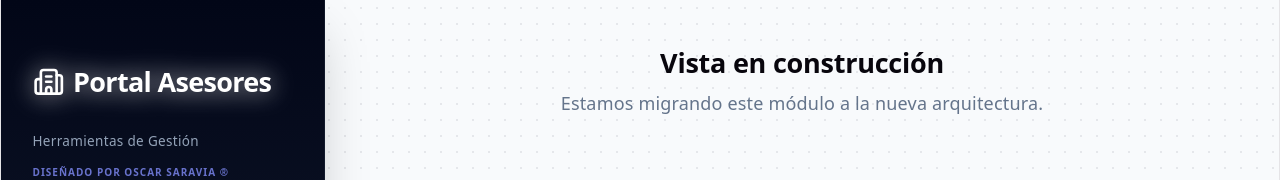
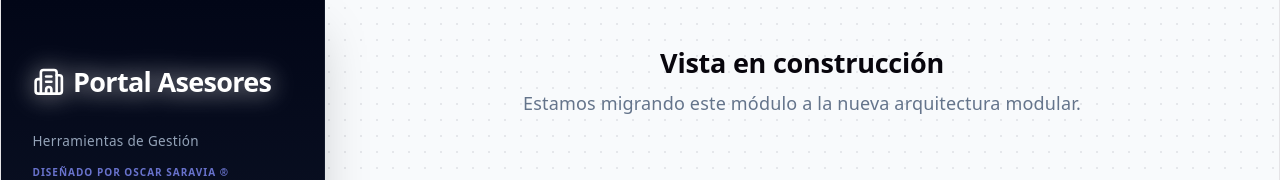
Before and after one commit to huguitoadm-OHSL/portal-celina, a React (Vite) app: page / in a window 1280 px wide. Both pictures are taken after a click on the button "Proyección Semanal". Shown: the top 180 px of the page. Built offline with nearby package versions, Linux system fonts and the light colour scheme.

Commit message:
Update App.jsx

```diff
--- a/src/App.jsx
+++ b/src/App.jsx
@@ -2,16 +2,18 @@ import React, { useState, useEffect } from 'react';
 import { Sidebar } from './components/layout/Sidebar';
 import { MobileHeader } from './components/layout/MobileHeader';
 
-// 1. Descomenta el Dashboard
+// Vistas que ya hemos migrado a la nueva arquitectura
 import Dashboard from './views/Dashboard';
 import ContratoFisico from './views/ContratoFisico';
-// import Recompra from './views/Recompra';
+import SimuladorAmortizacion from './views/SimuladorAmortizacion';
+import DescuentosCampanas from './views/DescuentosCampanas';
 
 export default function App() {
-  // 2. Cambiamos 'fisico' por 'dashboard' para que sea la pantalla principal al entrar
+  // Iniciamos la aplicación mostrando el Dashboard por defecto
   const [activeTab, setActiveTab] = useState('dashboard');
   const [isSidebarOpen, setIsSidebarOpen] = useState(false);
 
+  // Mantenemos la limpieza de estilos globales de la pantalla
   useEffect(() => {
     const root = document.getElementById('root');
     if (root) {
@@ -25,18 +27,20 @@ export default function App() {
     document.body.style.display = 'block';
   }, []);
 
+  // Nuestro "Enrutador" interno que decide qué pantalla mostrar
   const renderContent = () => {
     switch (activeTab) {
-      // 3. Activamos el caso dashboard
       case 'dashboard': return <Dashboard />;
       case 'fisico': return <ContratoFisico />;
-      // case 'recompra': return <Recompra />;
+      case 'amortizacion': return <SimuladorAmortizacion />;
+      case 'descuento': return <DescuentosCampanas />;
 
+      // Si el usuario hace clic en un botón del menú que aún no hemos migrado, muestra esto:
       default:
         return (
           <div className="flex flex-col items-center justify-center h-full text-slate-500">
             <h2 className="text-2xl font-bold mb-2">Vista en construcción</h2>
-            <p>Estamos migrando este módulo a la nueva arquitectura.</p>
+            <p>Estamos migrando este módulo a la nueva arquitectura modular.</p>
           </div>
         );
     }
@@ -44,7 +48,11 @@ export default function App() {
 
   return (
     <div className="min-h-screen bg-[#f8fafc] bg-[radial-gradient(#e5e7eb_1px,transparent_1px)] [background-size:16px_16px] flex flex-col md:flex-row font-sans selection:bg-indigo-100 selection:text-indigo-900 overflow-hidden">
+
+      {/* Cabecera para celulares */}
       <MobileHeader onMenuClick={() => setIsSidebarOpen(true)} />
+
+      {/* Menú Lateral */}
       <Sidebar
         activeTab={activeTab}
         setActiveTab={setActiveTab}
@@ -52,11 +60,14 @@ export default function App() {
         closeSidebar={() => setIsSidebarOpen(false)}
         setSupervisorDestino={() => {}}
       />
+
+      {/* Contenedor Principal donde se muestran las vistas */}
       <div className="flex-1 overflow-auto p-4 md:p-8 lg:p-10 w-full h-[calc(100vh-72px)] md:h-screen">
         <div className="max-w-[1600px] mx-auto w-full pb-10">
           {renderContent()}
         </div>
       </div>
+
     </div>
   );
 }
```
